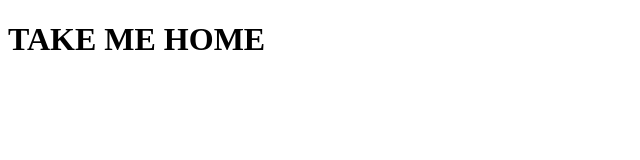
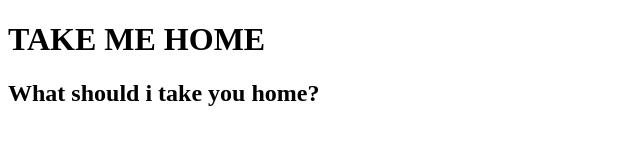
Before and after one commit to MICHAELCARRILLO/take-me-home, a plain HTML site: page index.html in a window 1280 px wide. Shown: the whole page, without its empty margins (0-640 px from the left). Drawn offline with Linux system fonts and the light colour scheme.

Commit message:
Update index.html

```diff
--- a/index.html
+++ b/index.html
@@ -8,5 +8,6 @@
 </head>
 <body>
     <h1>TAKE ME HOME</h1>
+    <h2> What should i take you home? </h2>
 </body>
 </html>
```
